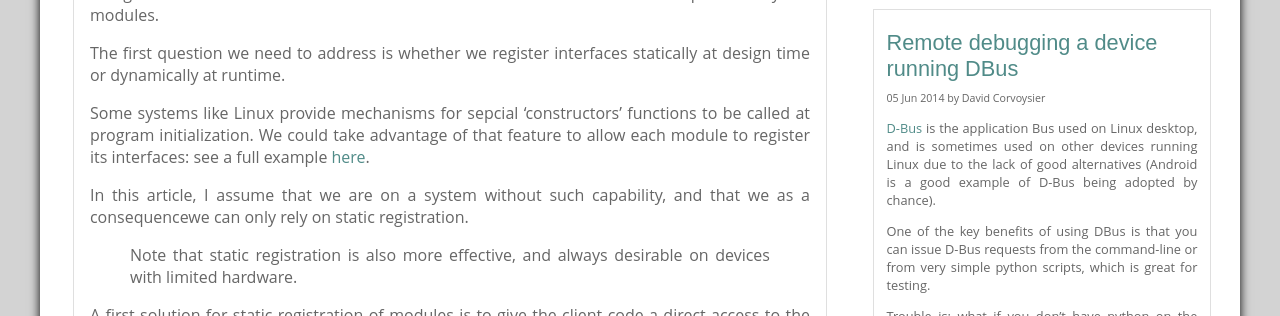
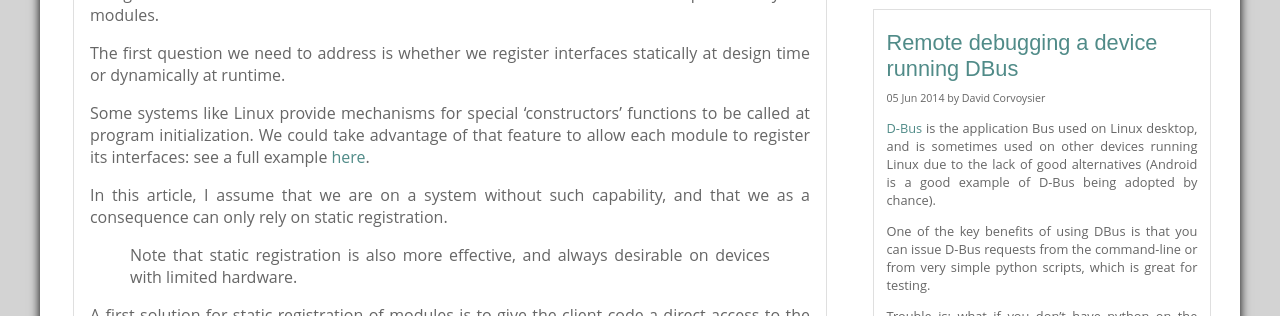
Before and after one commit to mgcrea/benchmark-kaizoumark, a Jekyll site: the page built from _posts/2016-08-19-decentralized-modules-c-elf-sections.md, in a window 1280 px wide and 900 px high, scrolled down 1458 px. Shown: the part 158-474 px from the top of the window. Built offline with Jekyll 4.4.1, drawn with Linux system fonts in a browser that asks for light colours; comment, search, counter and statistics services are not loaded.

Commit message:
Fixed some typos

```diff
--- a/_posts/2016-08-19-decentralized-modules-c-elf-sections.md
+++ b/_posts/2016-08-19-decentralized-modules-c-elf-sections.md
@@ -96,9 +96,9 @@ The goal here is to allow client code to be able to 'find' the interface instanc
 
 The first question we need to address is whether we register interfaces statically at design time or dynamically at runtime.
 
-Some systems like Linux provide mechanisms for sepcial 'constructors' functions to be called at program initialization. We could take advantage of that feature to allow each module to register its interfaces: see a full example [here](https://github.com/idjelic/lttng2lxt).
+Some systems like Linux provide mechanisms for special 'constructors' functions to be called at program initialization. We could take advantage of that feature to allow each module to register its interfaces: see a full example [here](https://github.com/idjelic/lttng2lxt).
 
-In this article, I assume that we are on a system without such capability, and that we as a consequencewe can only rely on static registration.
+In this article, I assume that we are on a system without such capability, and that we as a consequence can only rely on static registration.
 
 >Note that static registration is also more effective, and always desirable on devices with limited hardware.
 
```
